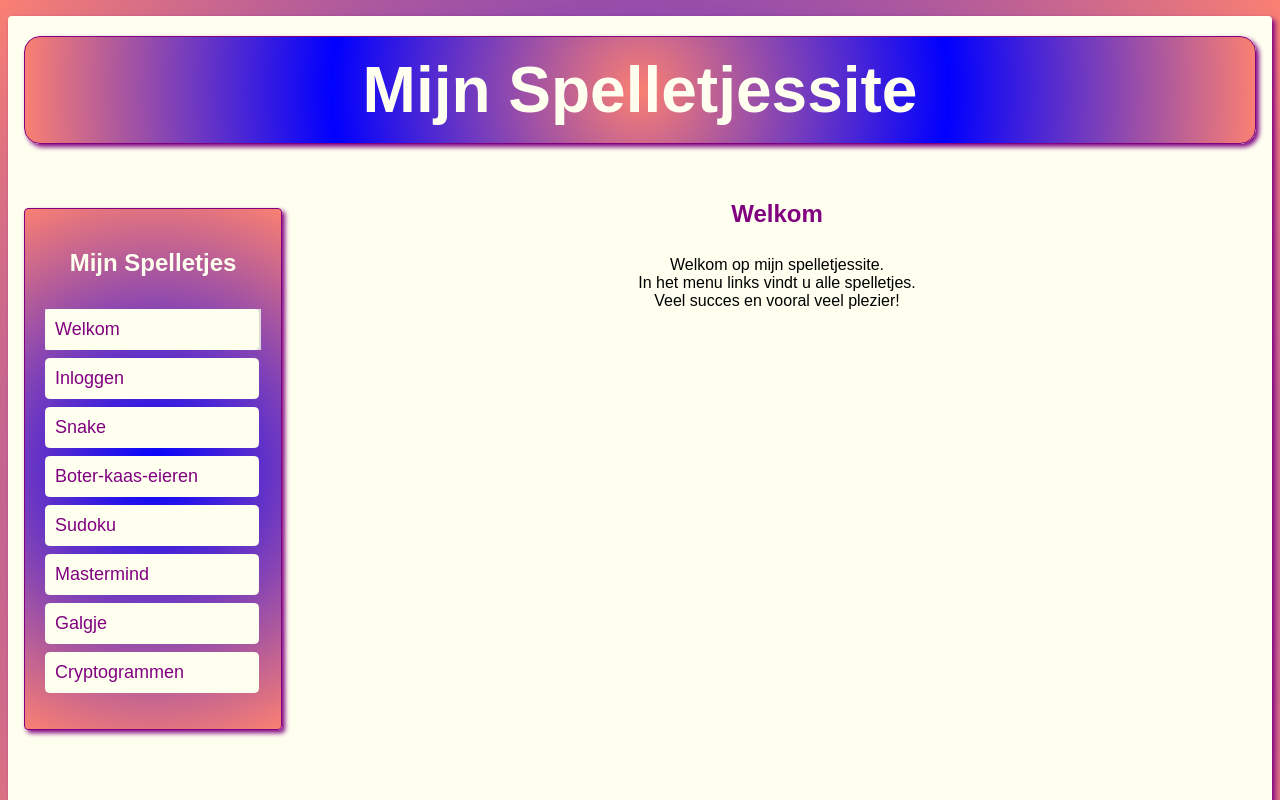
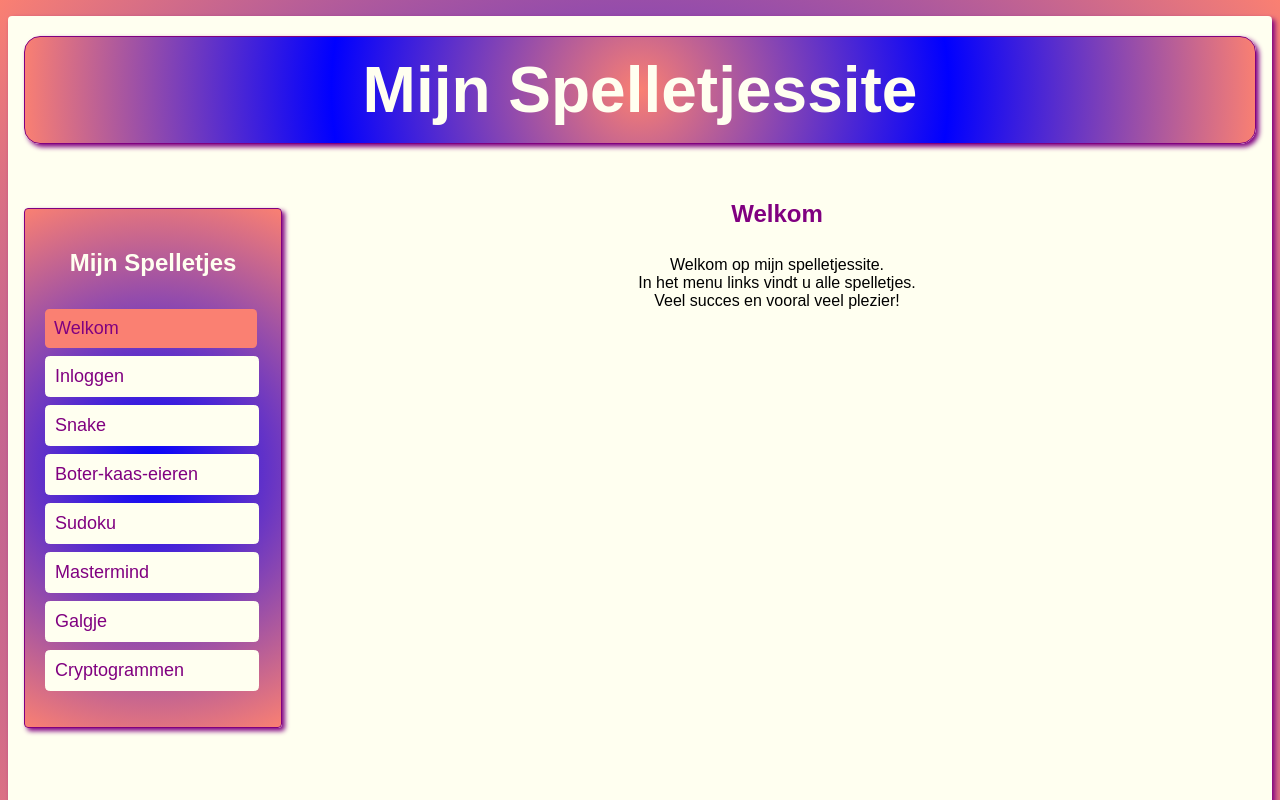
Before and after one commit to bartoverwater/ou-snake, a website: page output/index.html in a window 1280 px wide. In both pictures the pointer is over the link "Welkom". Shown: the top 800 px of the page. Drawn offline with Linux system fonts and the light colour scheme.

Commit message:
Enkele suggesties en vragen...

```diff
--- a/output/index.html
+++ b/output/index.html
@@ -4,7 +4,7 @@
     <title>Mijn Spelletjessite</title>
     <meta charset="UTF-8" />
     <meta name="description" content="Startpagina van de spelletjessite" />
-    <meta name="author" content="Albert Huisman" />
+    <meta name="author" content="Bart Overwater & Albert Huisman" />
     <link rel="reset" href="reset.css" />
     <link rel="stylesheet" href="stijl.css" />
   </head>
--- a/output/stijl.css
+++ b/output/stijl.css
@@ -6,7 +6,8 @@
   --btn-bg-radiant: linear-gradient(purple, salmon);
   --primary-color: Purple;
   --secondary-color: Ivory;
-  --btn-hover-color: rgb(221, 218, 218);
+  --btn-hover-color: salmon;
+  /*--btn-hover-color: rgb(221, 218, 218);*/
 }
 
 body {
@@ -84,6 +85,10 @@ canvas {
 
 /*** Onderdelen menu en andere details ***/
 
+/* Is het niet een beetje dubbelop (en onlogisch?) om r70 het menu op flex-row te zetten,
+in r93 de menuopties op flex te zetten, met de menuopties op column
+en verderop (r146) nog een keer, maar dan weer op row? */
+
 .menuopties {
   display: flex;
   flex-direction: column;
@@ -117,10 +122,11 @@ button {
 }
 
 button:hover,
-li:hover {
+/*li:hover deze hover lijkt overbodig? */
+a:hover {
   outline: none;
-  background-color: var(--btn-hover-color);
-  border-color: var(--btn-hover-color);
+  background: var(--btn-hover-color);
+  border: var(--btn-hover-color);
 }
 
 li {
@@ -150,7 +156,7 @@ li > a {
   }
 }
 
-@media (min-width: 1025px) {
+@media (min-width: 1024px) {
   li > a {
     width: 90%;
   }
```
Also changed, not shown: output/snake.html (+1 -1 lines).
